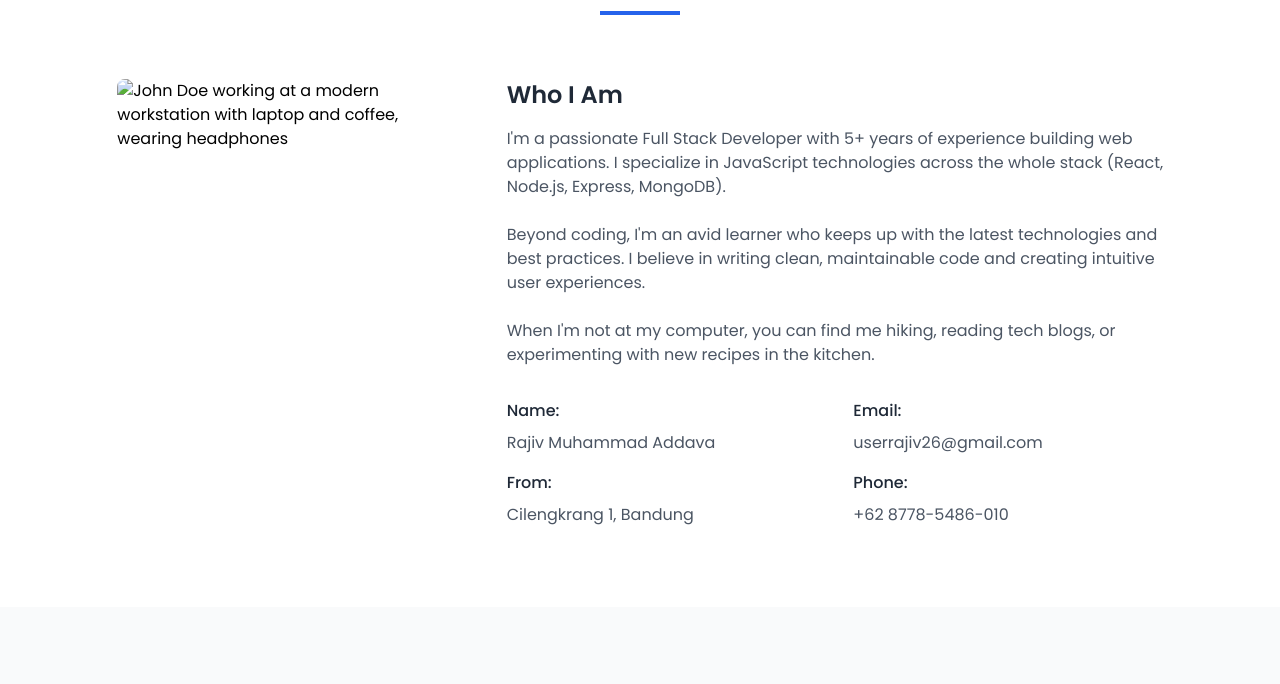
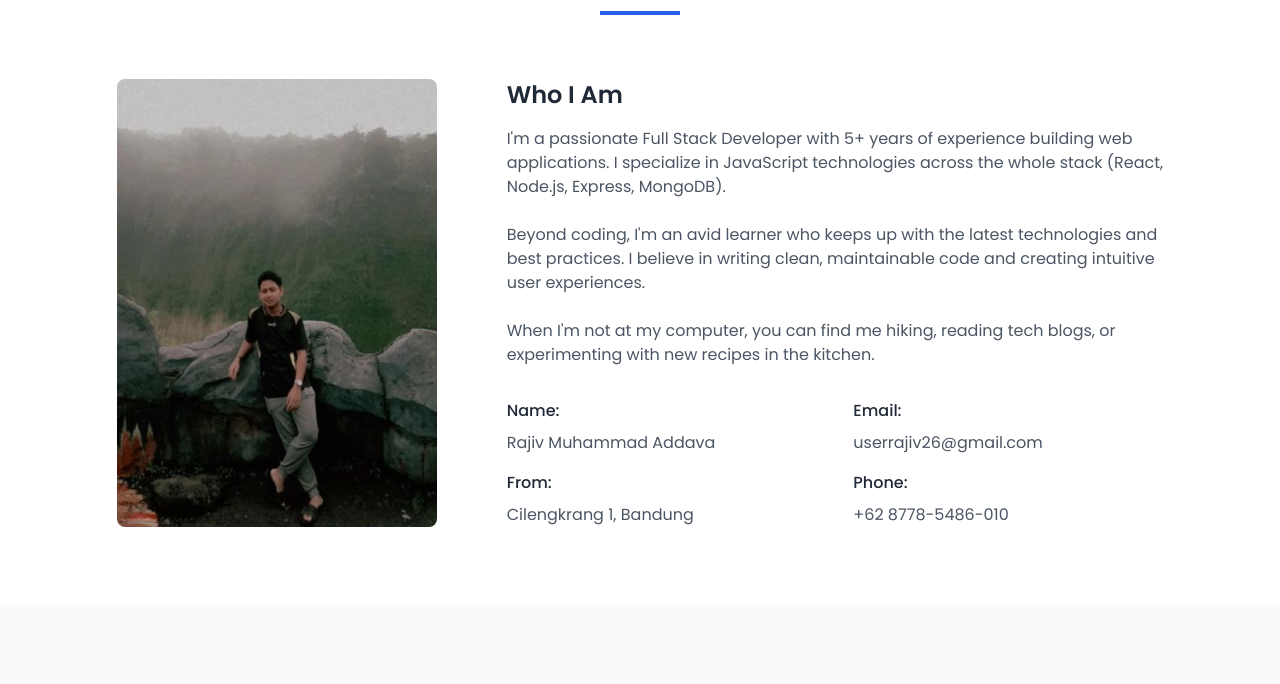
Before and after one commit to Marcorp26/Introduction-Myself, a plain HTML site: page index.html in a window 1280 px wide. Shown: the part 681-1365 px from the top of the page. Drawn offline with nearby package versions, Linux system fonts and the light colour scheme.

Commit message:
Update index.html

```diff
--- a/index.html
+++ b/index.html
@@ -108,7 +108,7 @@
       </div>
       <div class="flex flex-col md:flex-row">
         <div class="md:w-1/3 mb-8 md:mb-0 flex justify-center">
-          <img src="p0rtof0li0.jpg" alt="John Doe working at a modern workstation with laptop and coffee, wearing headphones" class="rounded-lg w-full max-w-xs" />
+          <img src="img/p0rtof0li0.jpg" alt="John Doe working at a modern workstation with laptop and coffee, wearing headphones" class="rounded-lg w-full max-w-xs" />
         </div>
         <div class="md:w-2/3 md:pl-12">
           <h3 class="text-2xl font-semibold text-gray-800 mb-4">Who I Am</h3>
```
